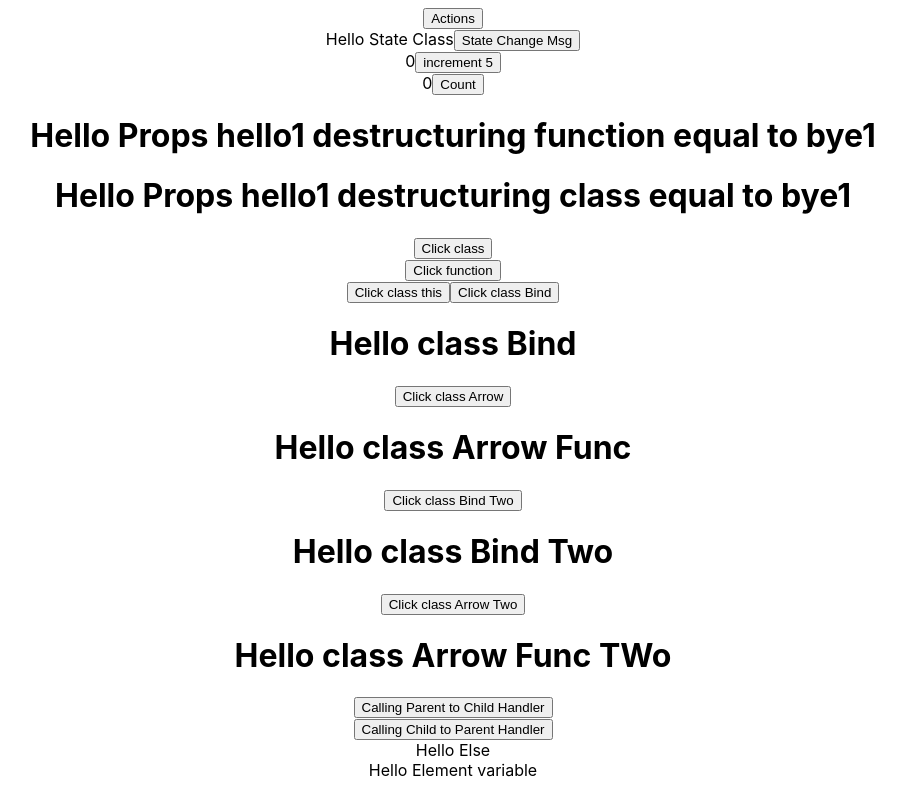
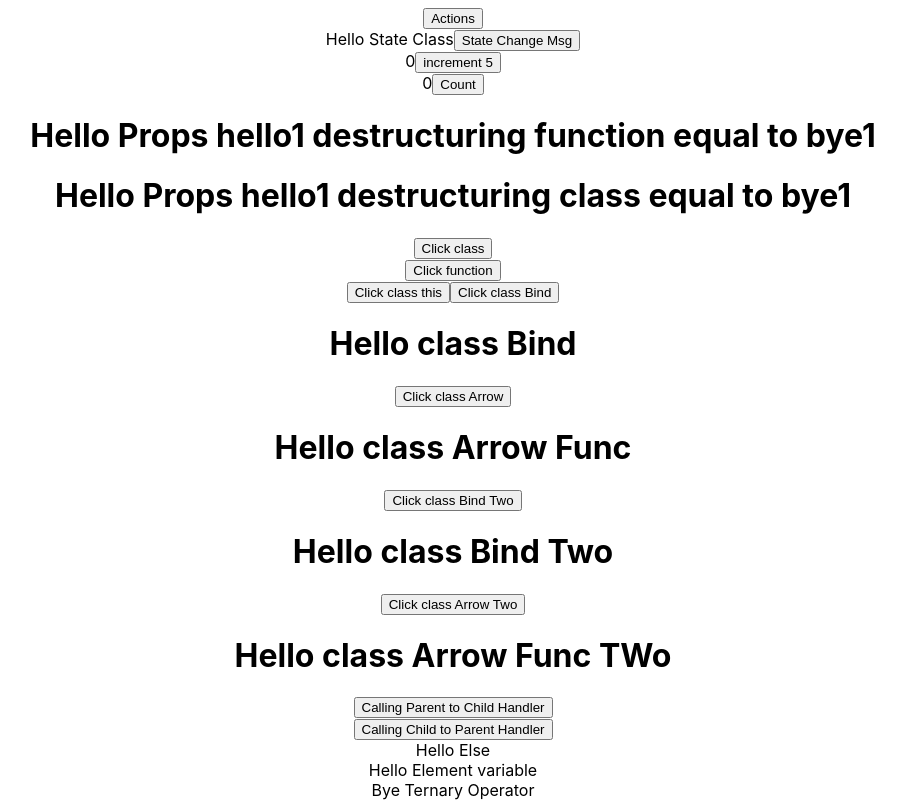
Before and after one commit to sanjay-personal/Reactjs_tutorial, a React (Create React App) app in the folder learning/: page / in a window 1280 px wide. Shown: the part 826-1626 px from the top of the page, without its empty margins (187-1092 px from the left). Built offline with nearby package versions, Linux system fonts and the light colour scheme.

Commit message:
added IF ELSE Ternary Operator

```diff
--- a/learning/src/App.js
+++ b/learning/src/App.js
@@ -19,6 +19,7 @@ import Parent from './components/classes/Parent';
 import ParentTwo from './components/classes/ParentTwo';
 import IfElse from './components/classes/IfElse';
 import IfElseTwo from './components/classes/IfElseTwo';
+import IfElseThree from './components/classes/IfElseThree';
 
 
 
@@ -62,6 +63,7 @@ function App() {
       <ParentTwo />
       <IfElse />
       <IfElseTwo />
+      <IfElseThree />
     </div>
   );
 }
--- /dev/null
+++ b/learning/src/components/classes/IfElseThree.js
@@ -0,0 +1,16 @@
+import React,{Component} from 'react'
+
+class IfElseThree extends Component {
+    constructor() {
+        super()
+        this.state = {
+            isLogged: false
+        }
+    }
+    render() {
+
+        return this.state.isLogged ? <div>Hello Ternary Operator</div> : <div>Bye Ternary Operator</div>
+    }
+}
+
+export default IfElseThree
```
